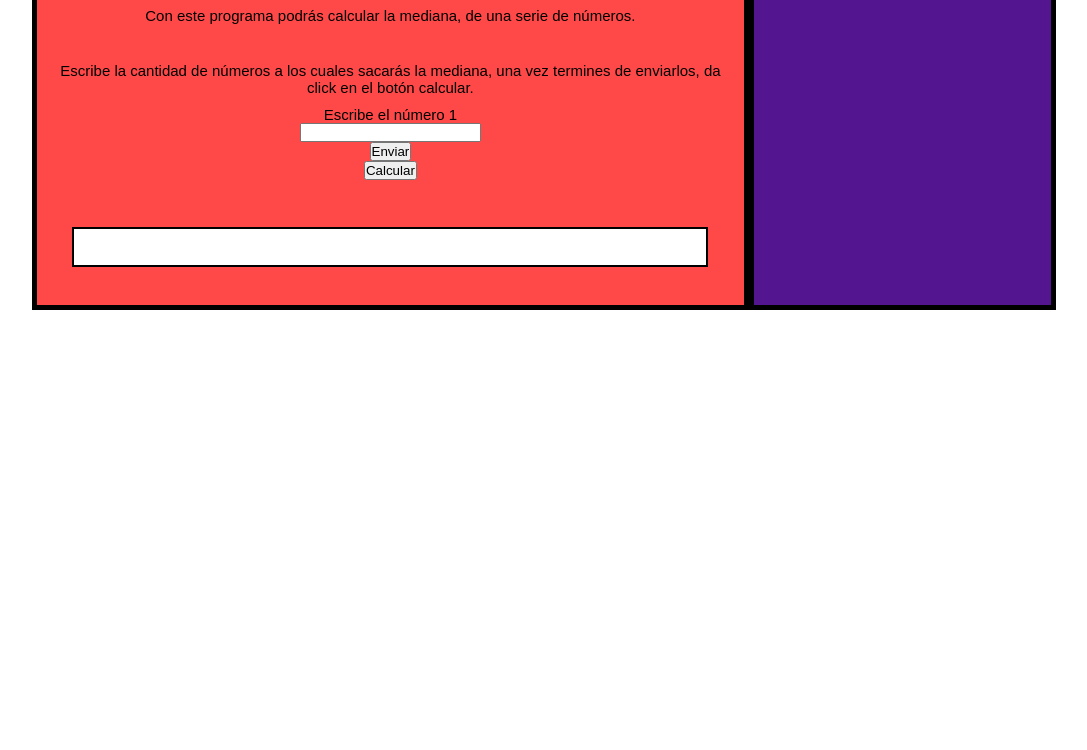
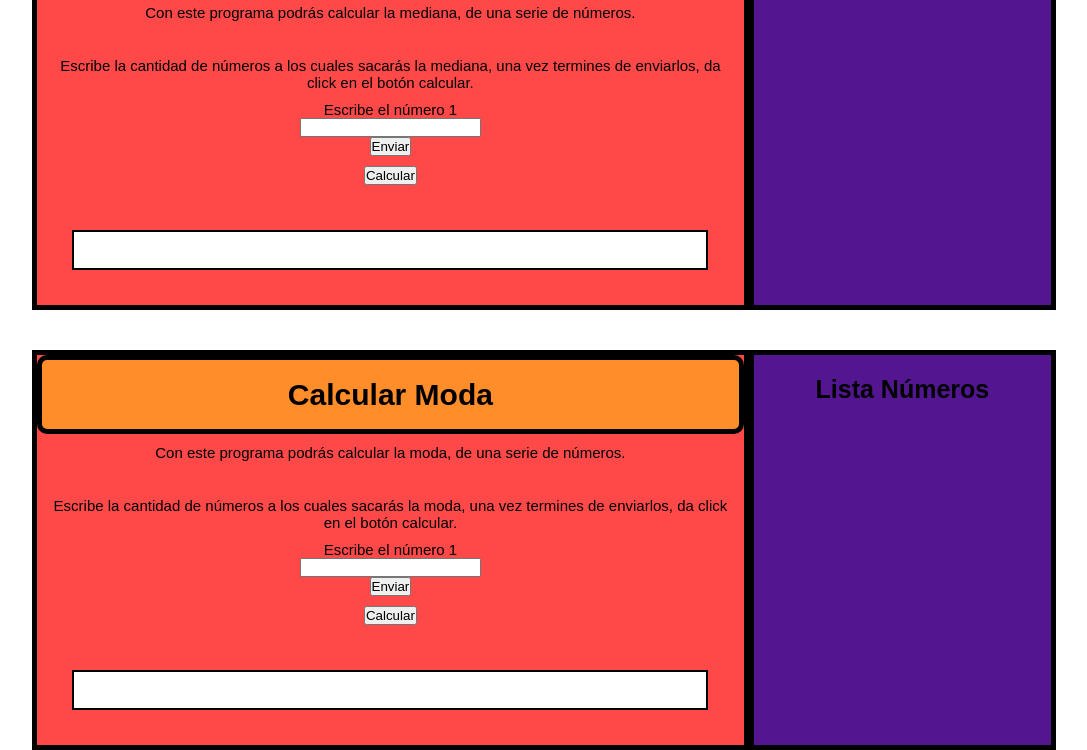
Before and after one commit to vecasel/promedioMedianaModa, a plain HTML site: page index.html in a window 1280 px wide. Shown: the part 550-1300 px from the top of the page, without its empty margins (96-1183 px from the left). Before the commit the page ends 860 px from the top, so only its background shows below. Drawn offline with Linux system fonts and the light colour scheme.

Commit message:
Se sube el proyecto completo

```diff
--- a/index.html
+++ b/index.html
@@ -64,6 +64,34 @@
             </div>
         </section>
     </div>
+    <div class="modaContainer">
+        <section class="modaContainer__mo">
+            <div class="moda__title">
+                <p>Calcular Moda</p>
+            </div>
+            <div class="moda__description">
+                <p>Con este programa podrás calcular la moda, de una serie de números.</p>
+            </div>
+            <form class="moda__form">
+                <label for="mdlabel2__input" class="mdform__label2">
+                    Escribe la cantidad de números a los cuales sacarás la moda, una vez termines de enviarlos, da click en el botón calcular.
+                </label>
+                <span id="mdlabel2__span" class="mdform__span">Escribe el número 1</span>
+                <input type="number" name="mdlabel2__input" id="mdlabel2__input">
+                <button type="button" id="mdlabel2__button">Enviar</button>
+                <button type="button" id="mdbutton" onclick="calcularModa()">Calcular</button>
+            </form>
+            <div class="moda__result">
+                <p id="result__idModa"></p>
+            </div>
+        </section>
+        <section class="modaContainer__salaries">
+            <p class="mdsalaries__title">Lista Números</p>
+            <div class="mdsalaries__result">
+                <p id="mdresult__salaries"></p>
+            </div>
+        </section>
+    </div>
     <script src="index.js"></script>
 </body>
 </html>
--- a/index.js
+++ b/index.js
@@ -1,9 +1,13 @@
 var numerosPromedio = [];
 var numerosMediana = [];
+var numerosModa = [];
 var i = 0;
 var j = 0;
+var k = 0;
 var llenarArrayPromedio = document.getElementById("label2__button");
 var llenarArrayMediana = document.getElementById("mlabel2__button");
+var llenarArrayModa = document.getElementById("mdlabel2__button");
+
 
 llenarArrayPromedio.addEventListener("click", function(){
     if(document.getElementById("label2__input").value.length == 0){
@@ -25,7 +29,19 @@ llenarArrayMediana.addEventListener("click", function(){
         j++;
         document.getElementById("mlabel2__span").innerText = "Escoge el número " + (j + 1);
     }
-})
+});
+
+
+llenarArrayModa.addEventListener("click", function(){
+    if(document.getElementById("mdlabel2__input").value.length == 0){
+        alert("Debes colocar los números que deseas, para calcular la media")
+    }
+    else{
+        numerosModa[k] = parseInt(document.getElementById("mdlabel2__input").value);
+        k++;
+        document.getElementById("mdlabel2__span").innerText = "Escoge el número " + (k + 1);
+    }
+});
 
 
 function calcularPromedio(){
@@ -61,13 +77,29 @@ function calcularMediana(){
         var numerosMedianaInpar = parseInt(numerosMediana.length / 2);
         document.getElementById("result__idMedia").innerText = "La mediana de los números es: " + numerosMediana[numerosMedianaInpar];
     }
+}
 
 
+function calcularModa(){
+    console.log(numerosModa);
+    document.getElementById("mdresult__salaries").innerText = numerosModa;
 
-    // const sumaTotal = numerosPromedio.reduce(function(valorAcumulado = 0, nuevoElemento){
-    //     return valorAcumulado + nuevoElemento;
-    // })
+    let numerosModaObject = {};
 
-    // const promedioTotal = sumaTotal / numerosPromedio.length;
-    // document.getElementById("result__idPromedio").innerText = "El promedio de los números es: " + promedioTotal.toFixed(2);
+    numerosModa.map(function(item){
+        if (numerosModaObject[item]){
+            numerosModaObject[item] += 1;
+        }
+        else{
+            numerosModaObject[item] = 1;
+        }
+    });
+
+    let numerosModaNew = Object.entries(numerosModaObject);
+
+    numerosModaNew.sort(function(a,b){
+        return a[1] - b[1];
+    });
+
+    document.getElementById("result__idModa").innerText = "La moda de la lista es: " + numerosModaNew[numerosModaNew.length - 1][0] + " ,el número se repite " + numerosModaNew[numerosModaNew.length - 1][1] + " veces.";
 }
--- a/style.css
+++ b/style.css
@@ -104,9 +104,6 @@ body{
 .salaries__result p{
     font-size: 4rem;
 }
-
-
-
 .mediaContainer{
     margin: 2rem 0;
     display: flex;
@@ -167,7 +164,7 @@ body{
     font-size: 1.5rem;
     text-align: center;
 }
-#button{
+#mbutton{
     margin-top: 1rem;
 }
 .media__result{
@@ -196,3 +193,92 @@ body{
 .msalaries__result p{
     font-size: 4rem;
 }
+.modaContainer{
+    margin: 2rem 0;
+    display: flex;
+    width: 80%;
+    height: 40rem;
+    background-color: #541690;
+}
+.modaContainer__mo{
+    display: flex;
+    flex-wrap: wrap;
+    justify-content: center;
+    border: black solid 0.5rem;
+    background-color: #FF4949;
+    height: 100%;
+    width: 70%;
+}
+.modaContainer__salaries{
+    height: 100%;
+    width: 30%;
+    border: black solid 0.5rem;
+    display: flex;
+    justify-content: center;
+    flex-wrap: wrap;
+}
+.moda__title{
+    display: flex;
+    justify-content: center;
+    align-items: center;
+    width: 100%;
+    border: black solid 0.5rem;
+    border-radius: 1rem;
+    background-color: #FF8D29;
+    text-align: center;
+    margin-bottom: 1rem;
+}
+.moda__title p{
+    font-weight: bold;
+    font-size: 3rem;
+}
+.moda__description{
+    padding: 0 2rem;
+    height: max-content;
+}
+.moda__description p{
+    font-size: 1.5rem;
+}
+.moda__form{
+    display: flex;
+    flex-direction: column;
+    align-items: center;
+}
+.mdform__span{
+    margin-top: 1rem;
+    font-size: 1.5rem;
+}
+.mdform__label2{
+    padding: 0 1rem;
+    font-size: 1.5rem;
+    text-align: center;
+}
+#mdbutton{
+    margin-top: 1rem;
+}
+.moda__result{
+    display: flex;
+    justify-content: center;
+    align-items: center;
+    border: black solid 0.2rem;
+    font-size: 1.5rem;
+    text-align: center;
+    width: 90%;
+    background-color:white;
+    height: 4rem;
+    margin-top: 1rem;
+}
+.mdsalaries__title{
+    font-size: 2.5rem;
+    padding: 2rem;
+    font-weight: bold;
+}
+.mdsalaries__result{
+    background-color: white;
+    height: max-content;
+    width: 90%;
+    overflow: auto;
+}
+.mdsalaries__result p{
+    font-size: 4rem;
+}
```
